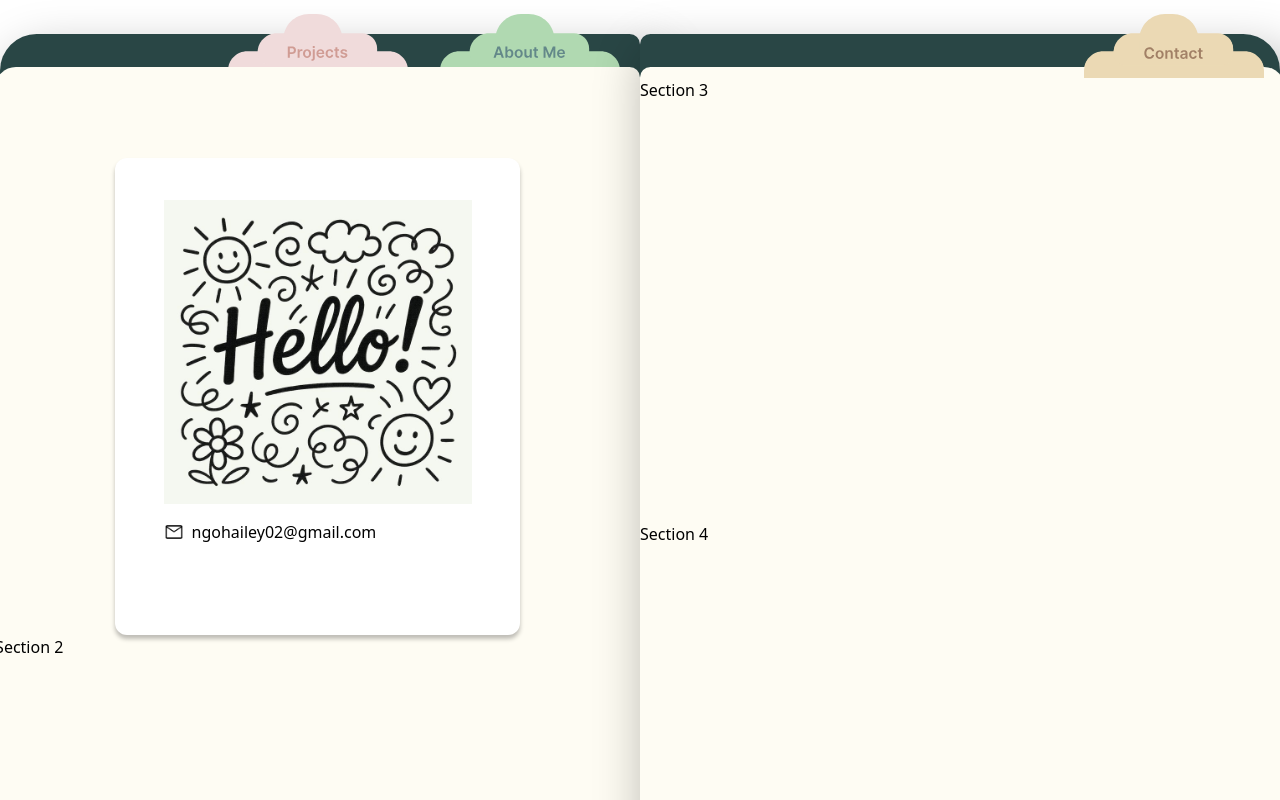
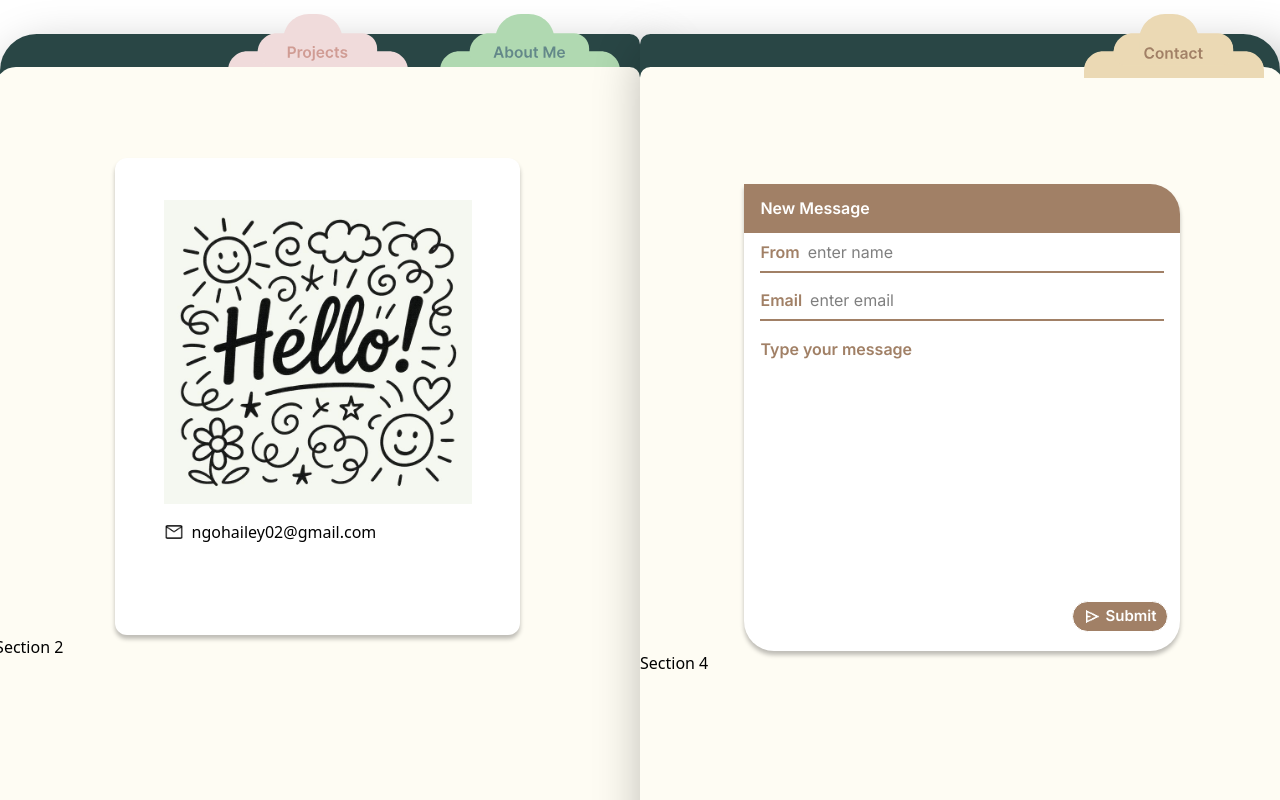
Before and after one commit to HaileyN3132/my-portfolio, a React (Vite) app: page /contact in a window 1280 px wide. Shown: the top 800 px of the page. Built offline with nearby package versions, Linux system fonts and the light colour scheme.

Commit message:
feat: add and style contact form component

```diff
--- a/src/assets/icons/index.js
+++ b/src/assets/icons/index.js
@@ -12,6 +12,7 @@ import springboot from "./springboot.webp";
 import python from "./python.png";
 import nodejs from "./nodejs.jpg";
 import mail from "./mail.png";
+import send from "./send.png";
 
 export const icons = {
   linkedin,
@@ -28,4 +29,5 @@ export const icons = {
   python,
   nodejs,
   mail,
+  send,
 };
--- /dev/null
+++ b/src/components/boxes/ContactForm.jsx
@@ -0,0 +1,59 @@
+import { icons } from "../../assets/icons";
+
+export default function ContactForm() {
+  function sendMessage(dataForm) {
+    const name = dataForm.get("name");
+    const email = dataForm.get("email");
+    const message = dataForm.get("message");
+
+    alert(`${name} (${email}) said "${message}"`);
+  }
+
+  return (
+    <form action={sendMessage}>
+      <ul className="flex flex-col gap-2">
+        <li className="ml-4 mr-4 flex items-center gap-2 border-b-2 border-[#A18066] h-[40px]">
+          <label htmlFor="name" className="font-semibold text-[#A18066]">
+            From
+          </label>
+          <input
+            id="name"
+            name="name"
+            className="outline-none"
+            type="text"
+            placeholder="enter name"
+          />
+        </li>
+        <li className="ml-4 mr-4 flex items-center gap-2 border-b-2 border-[#A18066] h-[40px]">
+          <label htmlFor="email" className="font-semibold text-[#A18066]">
+            Email
+          </label>
+          <input
+            id="email"
+            name="email"
+            className="outline-none"
+            type="text"
+            placeholder="enter email"
+          />
+        </li>
+        <li className="ml-4 mr-4">
+          <textarea
+            name="message"
+            className="resize-none placeholder-[#A18066] placeholder:font-semibold mt-2 border-0 outline-none w-full h-[250px]"
+            placeholder="Type your message"
+          />
+        </li>
+        <li className="pr-3 flex justify-end w-full">
+          <button className="hover:bg-[#a78e7c] hover:cursor-pointer text-[15px] font-semibold rounded-full flex gap-1 w-[96px] h-[31px] justify-center items-center border bg-[#A18066] text-white">
+            <img
+              className="w-[17px] h-[19px]"
+              src={icons.send}
+              alt="Send Icon"
+            />
+            Submit
+          </button>
+        </li>
+      </ul>
+    </form>
+  );
+}
--- a/src/index.css
+++ b/src/index.css
@@ -1,6 +1,8 @@
 @import url("https://fonts.googleapis.com/css2?family=Space+Grotesk:wght@300..700&display=swap");
+@import url("https://fonts.googleapis.com/css2?family=Inter:ital,opsz,wght@0,14..32,100..900;1,14..32,100..900&display=swap");
 @import "tailwindcss";
 
 @theme {
   --font-display: "Space Grotesk", sans-serif;
+  --font-content: "Inter", sans-serif;
 }
--- a/src/pages/Contact.jsx
+++ b/src/pages/Contact.jsx
@@ -6,6 +6,7 @@ import MainNav from "../components/MainNav";
 import SupportNav from "../components/SupportNav";
 
 import ContactDecor from "../components/boxes/ContactDecor";
+import ContactForm from "../components/boxes/ContactForm";
 
 import { tagData } from "../data/MainNav";
 import { tagSupportData } from "../data/SupportNav";
@@ -46,7 +47,14 @@ export default function Contact() {
                 )[0]
               }
             />
-            <section className="flex-1">Section 3</section>
+            <section className="flex-1 flex justify-center">
+              <div className="shadow-[0_4px_4px_0_rgb(0,0,0,0.25)] font-content rounded-tr-[30px] rounded-br-[30px] rounded-bl-[30px] bg-white mt-[106px] w-[436px] h-[467px]">
+                <div className="pl-4 pr-4 flex items-center font-semibold bg-[#A18066] rounded-tr-[30px] text-white w-full h-[49px]">
+                  New Message
+                </div>
+                <ContactForm />
+              </div>
+            </section>
             <section className="flex-1">Section 4</section>
           </PageBack>
         </CoverBack>
```
Also changed, not shown: src/assets/icons/send.png (added).
